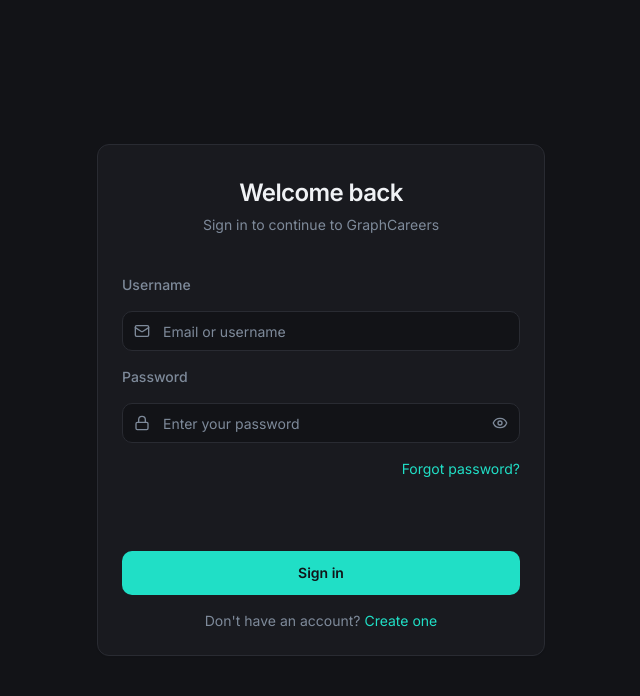
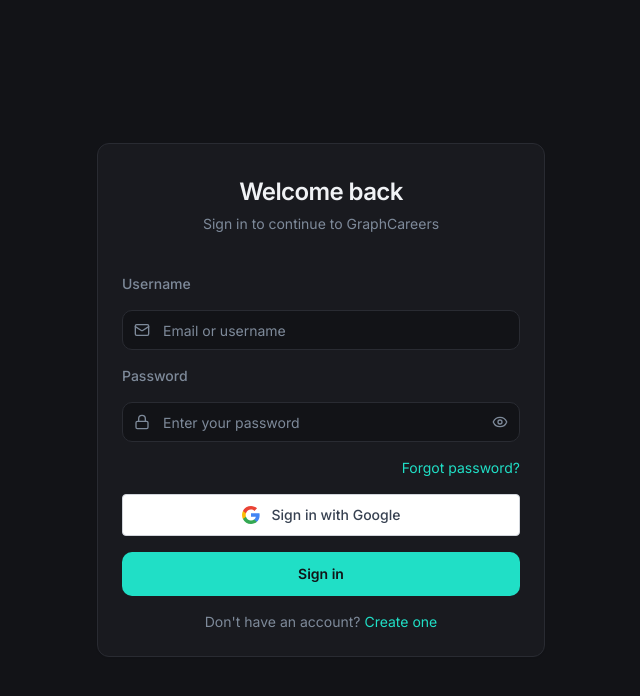
Before and after one commit to Samanvith20/GraphCareers-frontend, a React (Vite) app: page /login in a window 1280 px wide. Shown: the top 696 px of the page, without its empty margins (319-959 px from the left). Built offline with nearby package versions, Linux system fonts and the light colour scheme; no server answers.

Commit message:
fixed the login with google button

```diff
--- a/src/components/Googlelogin.tsx
+++ b/src/components/Googlelogin.tsx
@@ -1,4 +1,4 @@
-import { GoogleLogin } from "@react-oauth/google";
+import { useGoogleLogin } from "@react-oauth/google";
 import { useNavigate } from "react-router-dom";
 import { toast } from "sonner";
 
@@ -7,26 +7,15 @@ const BASE_URL = import.meta.env.VITE_BACKEND_URL;
 function GoogleSignInButton() {
   const navigate = useNavigate();
 
-  return (
-    <GoogleLogin
-      theme="outline"
-      size="large"
-      text="signin_with"
-      shape="rectangular"
-      width="100%"
-      useOneTap={false}
-
-      onSuccess={async (credentialResponse) => {
+  const login = useGoogleLogin({
+    flow: "implicit",
+    onSuccess: async (tokenResponse) => {
       try {
-          const token = credentialResponse.credential;
-
         const res = await fetch(`${BASE_URL}/api/auth/google`, {
           method: "POST",
           credentials: "include",
-            headers: {
-              "Content-Type": "application/json",
-            },
-            body: JSON.stringify({ token }),
+          headers: { "Content-Type": "application/json" },
+          body: JSON.stringify({ token: tokenResponse.id_token }),
         });
 
         const data = await res.json();
@@ -38,16 +27,27 @@ function GoogleSignInButton() {
 
         toast.success("Login successful");
         navigate("/profile");
-
       } catch {
         toast.error("Google login failed");
       }
-      }}
+    },
+    onError: () => toast.error("Google login failed"),
+  });
 
-      onError={() => {
-        toast.error("Google login failed");
-      }}
-    />
+  return (
+    <button
+      onClick={() => login()}
+      type="button"
+      className="flex w-full items-center justify-center gap-3 rounded border border-gray-300 bg-white px-4 py-2.5 text-sm font-medium text-gray-700 transition-colors hover:bg-gray-50 active:bg-gray-100"
+    >
+      <svg width="18" height="18" viewBox="0 0 18 18">
+        <path fill="#4285F4" d="M17.64 9.2c0-.637-.057-1.251-.164-1.84H9v3.481h4.844c-.209 1.125-.843 2.078-1.796 2.717v2.258h2.908c1.702-1.567 2.684-3.874 2.684-6.615z"/>
+        <path fill="#34A853" d="M9 18c2.43 0 4.467-.806 5.956-2.184l-2.908-2.258c-.806.54-1.837.86-3.048.86-2.344 0-4.328-1.584-5.036-3.711H.957v2.332A8.997 8.997 0 0 0 9 18z"/>
+        <path fill="#FBBC05" d="M3.964 10.707A5.41 5.41 0 0 1 3.682 9c0-.593.102-1.17.282-1.707V4.961H.957A8.996 8.996 0 0 0 0 9c0 1.452.348 2.827.957 4.039l3.007-2.332z"/>
+        <path fill="#EA4335" d="M9 3.58c1.321 0 2.508.454 3.44 1.345l2.582-2.58C13.463.891 11.426 0 9 0A8.997 8.997 0 0 0 .957 4.961L3.964 7.293C4.672 5.163 6.656 3.58 9 3.58z"/>
+      </svg>
+      Sign in with Google
+    </button>
   );
 }
 
```
Lines whose indentation alone changed are shown as unchanged.
